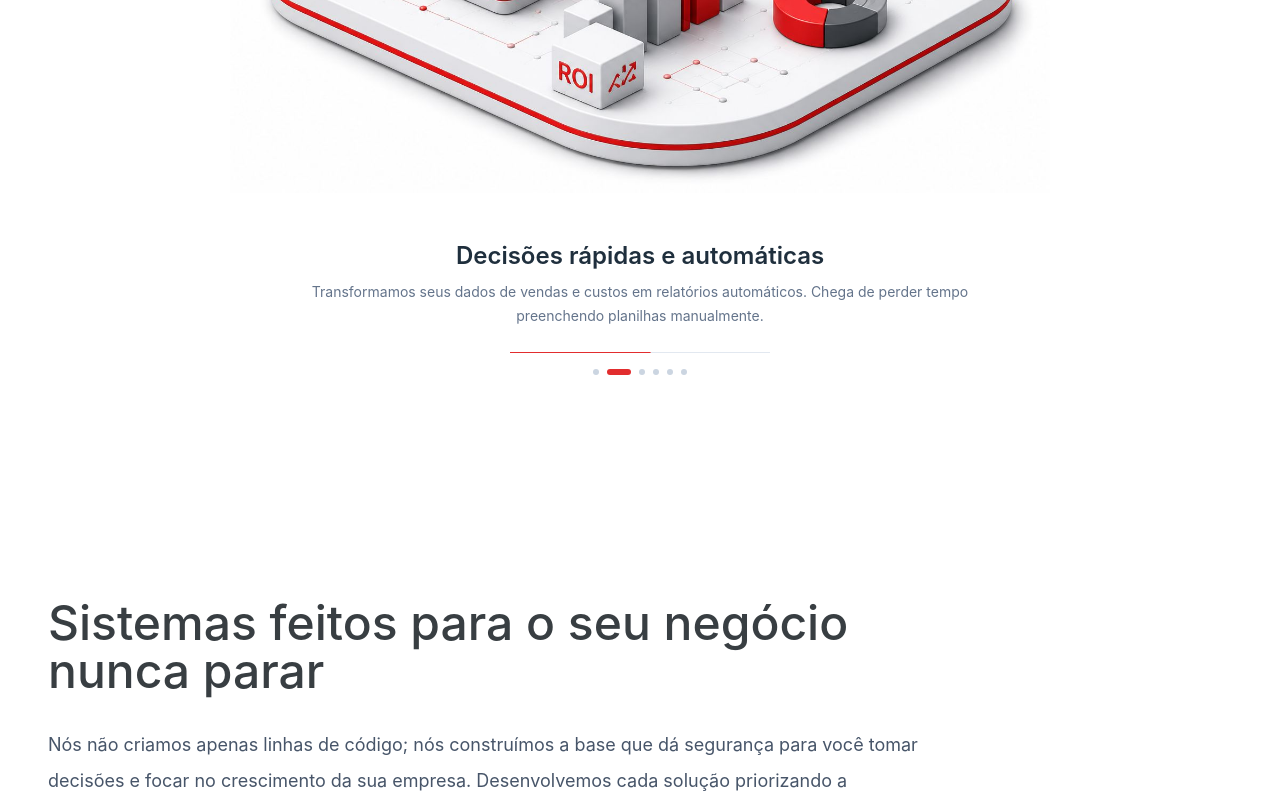
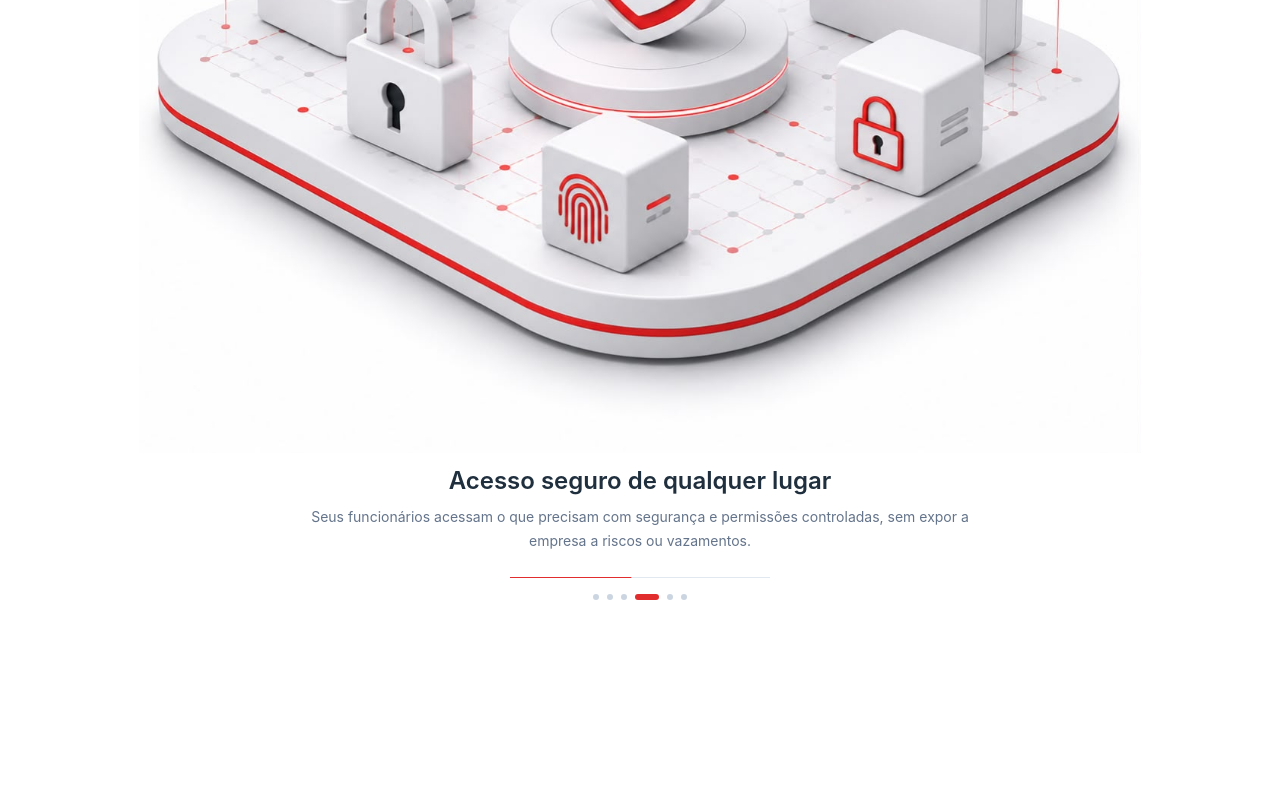
Before and after one commit to Fcondera/condertechpage, a Next.js app in the folder project/: page / in a window 1280 px wide. Shown: the part 3311-4108 px from the top of the page. Built offline with nearby package versions, Linux system fonts and the light colour scheme.

Commit message:
increase visual carousel image size

```diff
--- a/project/src/components/LandingVisualSection.tsx
+++ b/project/src/components/LandingVisualSection.tsx
@@ -5,7 +5,7 @@ import Link from "next/link";
 import { useEffect, useState } from "react";
 import { useGsapReveal } from "@hooks/useGsapReveal";
 
-const SLIDE_DURATION = 4500;
+const SLIDE_DURATION = 2000;
 
 const showcases = [
   {
@@ -91,12 +91,12 @@ const LandingVisualSection = () => {
             {showcases.map((item, index) => (
               <div key={item.title} className="w-full shrink-0">
                 <Link href={item.href} className="block">
-                  <div className="relative mx-auto mt-4 aspect-[4/3] w-full max-w-[330px] overflow-hidden bg-white sm:max-w-[620px] lg:max-w-[820px]">
+                  <div className="relative mx-auto mt-4 aspect-[4/3] w-full max-w-[340px] overflow-hidden bg-white sm:max-w-[720px] lg:max-w-[1040px] xl:max-w-[1120px]">
                     <Image
                       src={item.image}
                       alt={item.title}
                       fill
-                      sizes="(min-width: 1024px) 820px, (min-width: 640px) 620px, 100vw"
+                      sizes="(min-width: 1280px) 1120px, (min-width: 1024px) 1040px, (min-width: 640px) 720px, 100vw"
                       priority={active === index}
                       className="object-contain"
                     />
@@ -118,7 +118,7 @@ const LandingVisualSection = () => {
         <div className="mx-auto mt-6 h-px w-[190px] overflow-hidden bg-slate-200 sm:w-[260px]">
           <span
             key={`visual-progress-${active}`}
-            className="block h-full w-full bg-[#e22d2e] animate-[carouselProgress_4.5s_linear]"
+            className="block h-full w-full bg-[#e22d2e] animate-[carouselProgress_2s_linear]"
           />
         </div>
 
```
